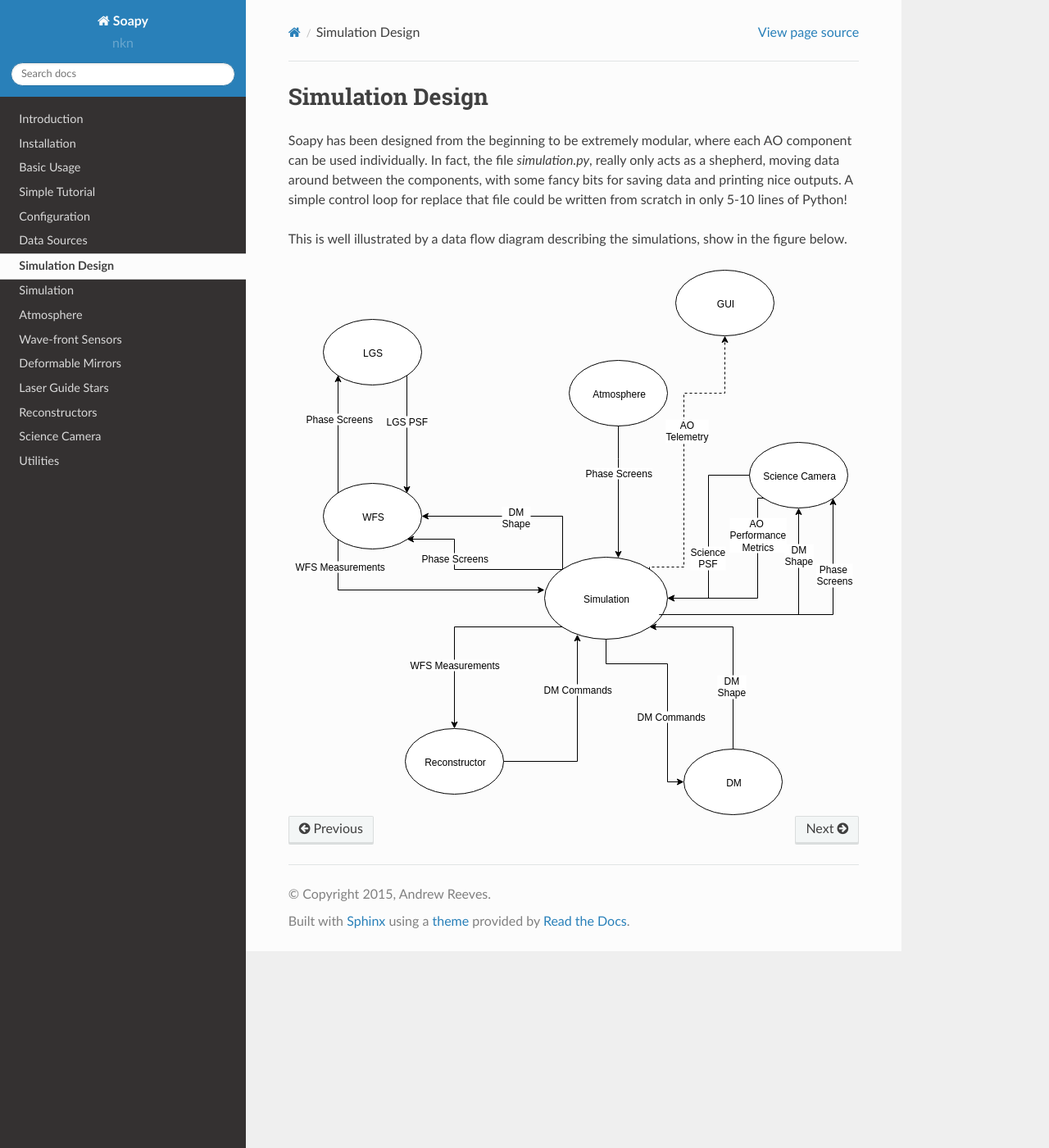
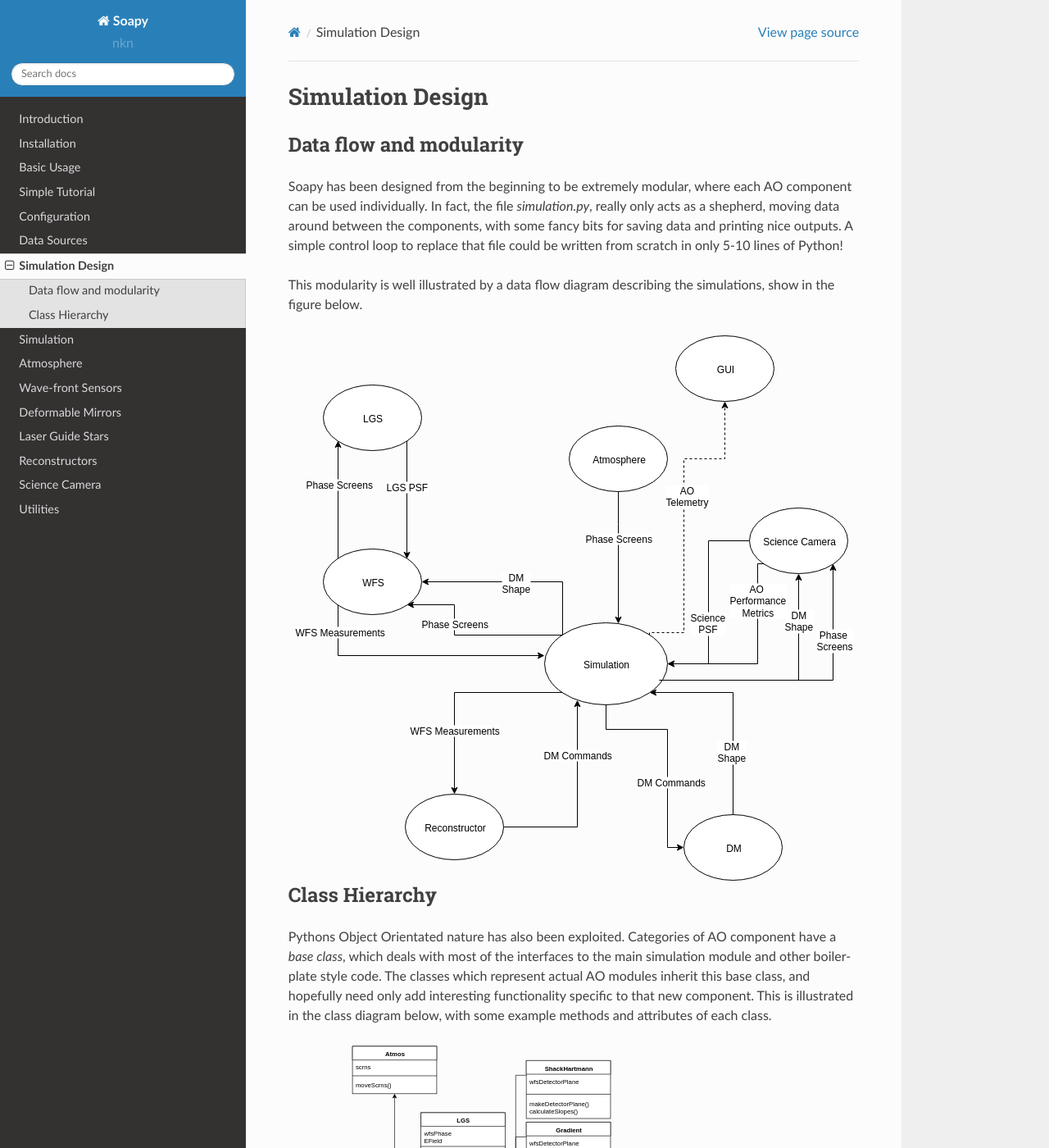
Before and after one commit to AOtools/soapy, a Sphinx documentation site: the page built from doc/source/architecture.rst, in a window 1280 px wide and 1400 px high. Shown: the whole window at 82% size. Built offline with Sphinx 7.4.7 and the Read the Docs theme 2.0.0, drawn with Linux system fonts in a browser that asks for light colours; pages that are not in the unit, such as notebooks, are missing from menus; some of the changed text lies outside the part shown.

Commit message:
added further to simulation design

```diff
--- a/doc/source/architecture.rst
+++ b/doc/source/architecture.rst
@@ -2,9 +2,21 @@
 Simulation Design
 *****************
 
-Soapy has been designed from the beginning to be extremely modular, where each AO component can be used individually. In fact, the file `simulation.py`, really only acts as a shepherd, moving data around between the components, with some fancy bits for saving data and printing nice outputs. A simple control loop for replace that file could be written from scratch in only 5-10 lines of Python!
+Data flow and modularity
+------------------------
+Soapy has been designed from the beginning to be extremely modular, where each AO component can be used individually. In fact, the file `simulation.py`, really only acts as a shepherd, moving data around between the components, with some fancy bits for saving data and printing nice outputs. A simple control loop to replace that file could be written from scratch in only 5-10 lines of Python!
 
-This is well illustrated by a data flow diagram describing the simulations, show in the figure below.
+This modularity is well illustrated by a data flow diagram describing the simulations, show in the figure below.
 
 .. image:: imgs/DataFlow.svg
         :align: center
+
+
+Class Hierarchy
+---------------
+Pythons Object Orientated nature has also been exploited. Categories of AO component have a `base class`, which deals with most of the interfaces to the main simulation module and other boiler-plate style code. The classes which represent actual AO modules inherit this base class, and hopefully need only add interesting functionality specific to that new component. This is illustrated in the class diagram below, with some example methods and attributes of each class.
+
+.. image:: imgs/FullClassDiagram.svg
+        :align: center
+
+It is aimed that in future developments of Soapy, this philosophy will be extended. Currently the WFS, science camera and LGS modules all deal with optical propagation through turbulence separately, clearly this should be combined into one place to easy code readability and maintenance. This is currently under development.
```
Also changed, not shown: doc/source/imgs/FullClassDiagram.svg (added).
